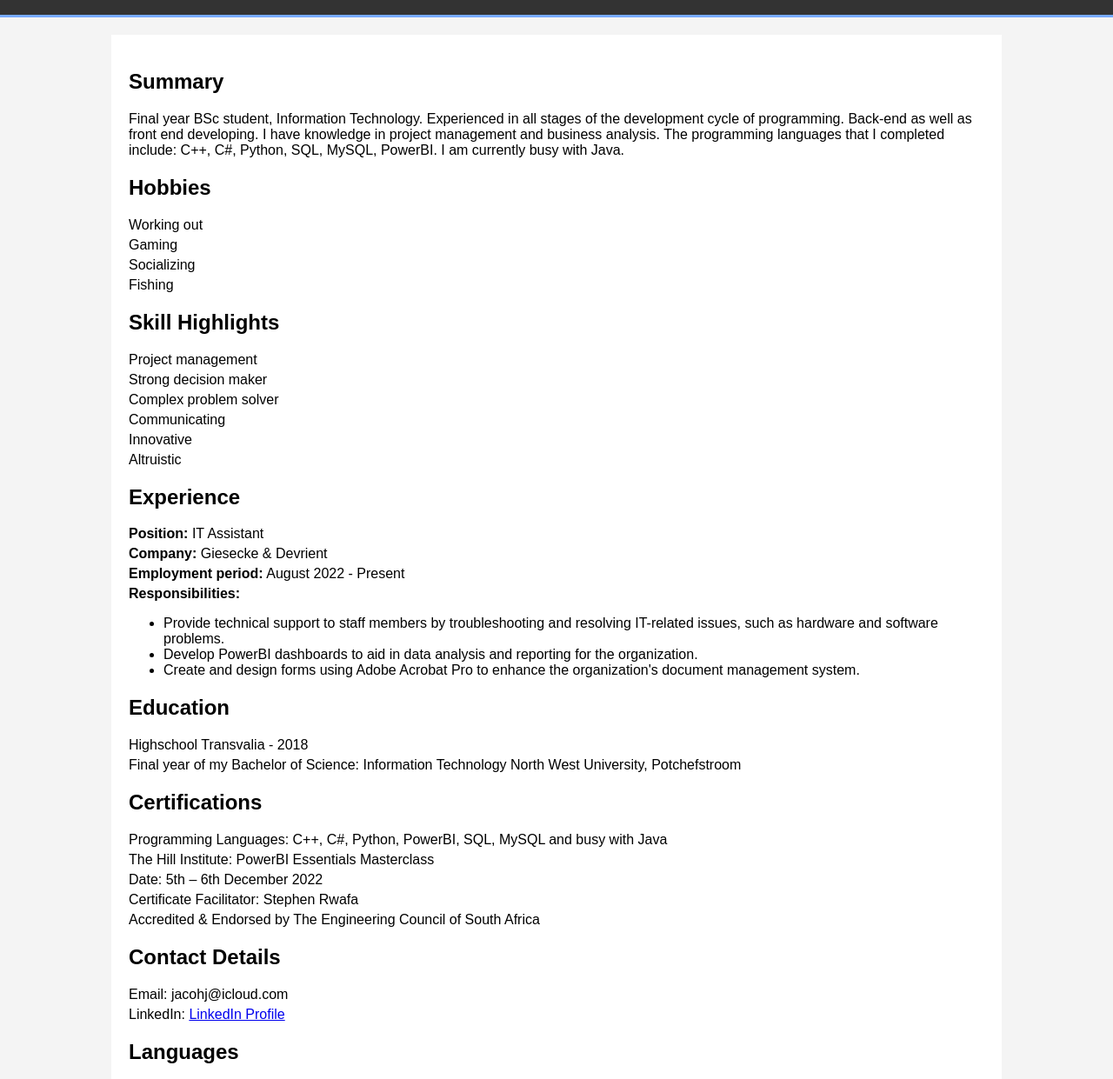
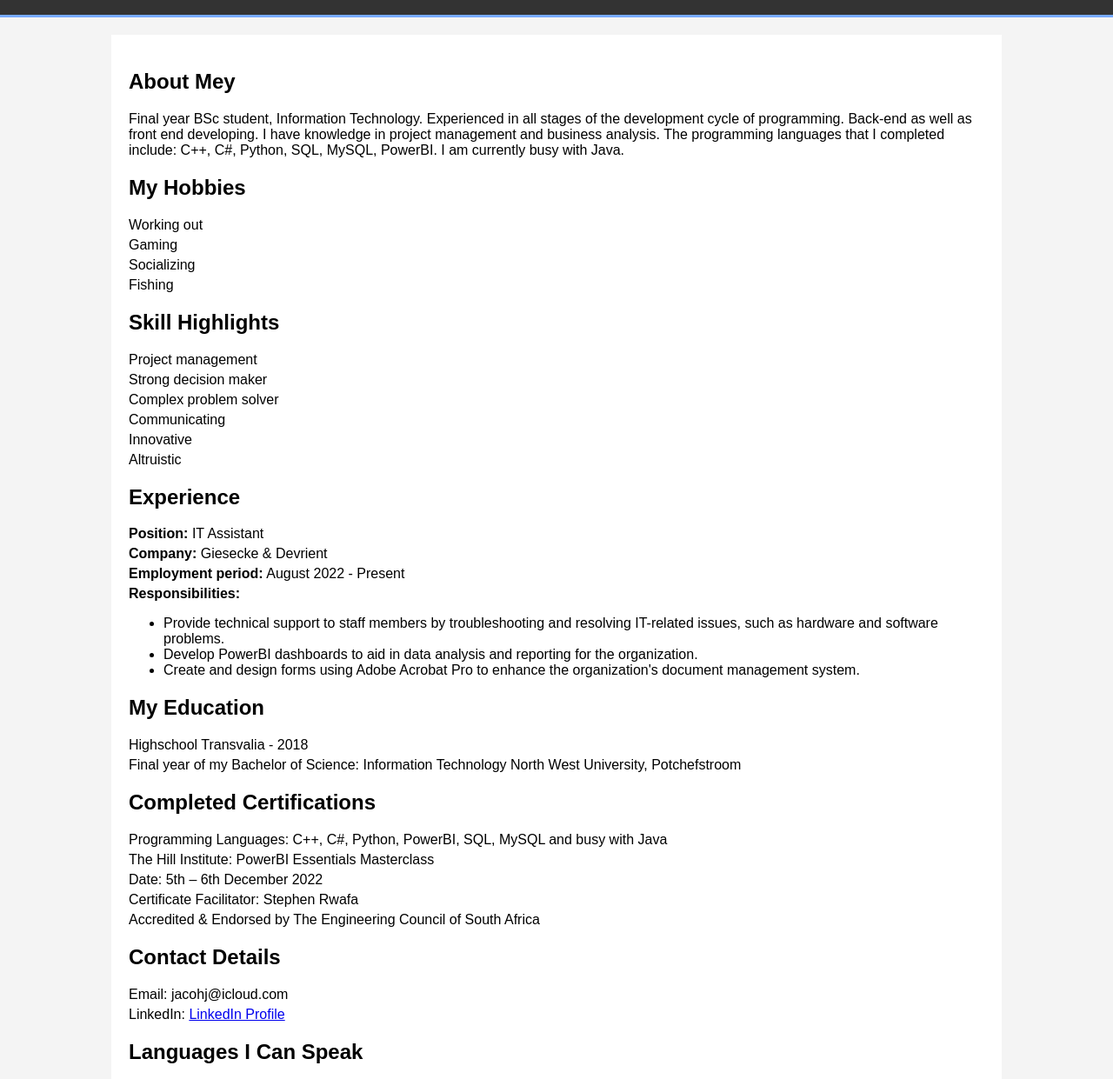
Before and after one commit to hjaucamp/hjaucamp.github.io, a plain HTML site: page index.html in a window 1280 px wide. Shown: the part 164-1405 px from the top of the page at 87% size. Drawn offline with Linux system fonts and the light colour scheme.

Commit message:
Update index.html

```diff
--- a/index.html
+++ b/index.html
@@ -60,11 +60,11 @@
     <div class="container">
         <div class="main">
             <div class="summary">
-                <h2>Summary</h2>
+                <h2>About Mey</h2>
                 <p>Final year BSc student, Information Technology. Experienced in all stages of the development cycle of programming. Back-end as well as front end developing. I have knowledge in project management and business analysis. The programming languages that I completed include: C++, C#, Python, SQL, MySQL, PowerBI. I am currently busy with Java.</p>
             </div>
             <div class="hobbies">
-                <h2>Hobbies</h2>
+                <h2>My Hobbies</h2>
                 <p>Working out</p>
                 <p>Gaming</p>
                 <p>Socializing</p>
@@ -92,12 +92,12 @@
                 </ul>
             </div>
             <div class="education">
-                <h2>Education</h2>
+                <h2>My Education</h2>
                 <p>Highschool Transvalia - 2018</p>
                 <p>Final year of my Bachelor of Science: Information Technology North West University, Potchefstroom</p>
             </div>
             <div class="certifications">
-                <h2>Certifications</h2>
+                <h2>Completed Certifications</h2>
                 <p>Programming Languages: C++, C#, Python, PowerBI, SQL, MySQL and busy with Java</p>
                 <p>The Hill Institute: PowerBI Essentials Masterclass</p>
                 <p>Date: 5th – 6th December 2022</p>
@@ -110,7 +110,7 @@
                 <p>LinkedIn: <a href="www.linkedin.com/in/hendrik-aucamp-573765227" target="_blank">LinkedIn Profile</a></p>
             </div>
             <div class="languages">
-                <h2>Languages</h2>
+                <h2>Languages I Can Speak</h2>
                 <p>English - Read, write, speak</p>
                 <p>Afrikaans - Read, write, speak</p>
             </div>
```
